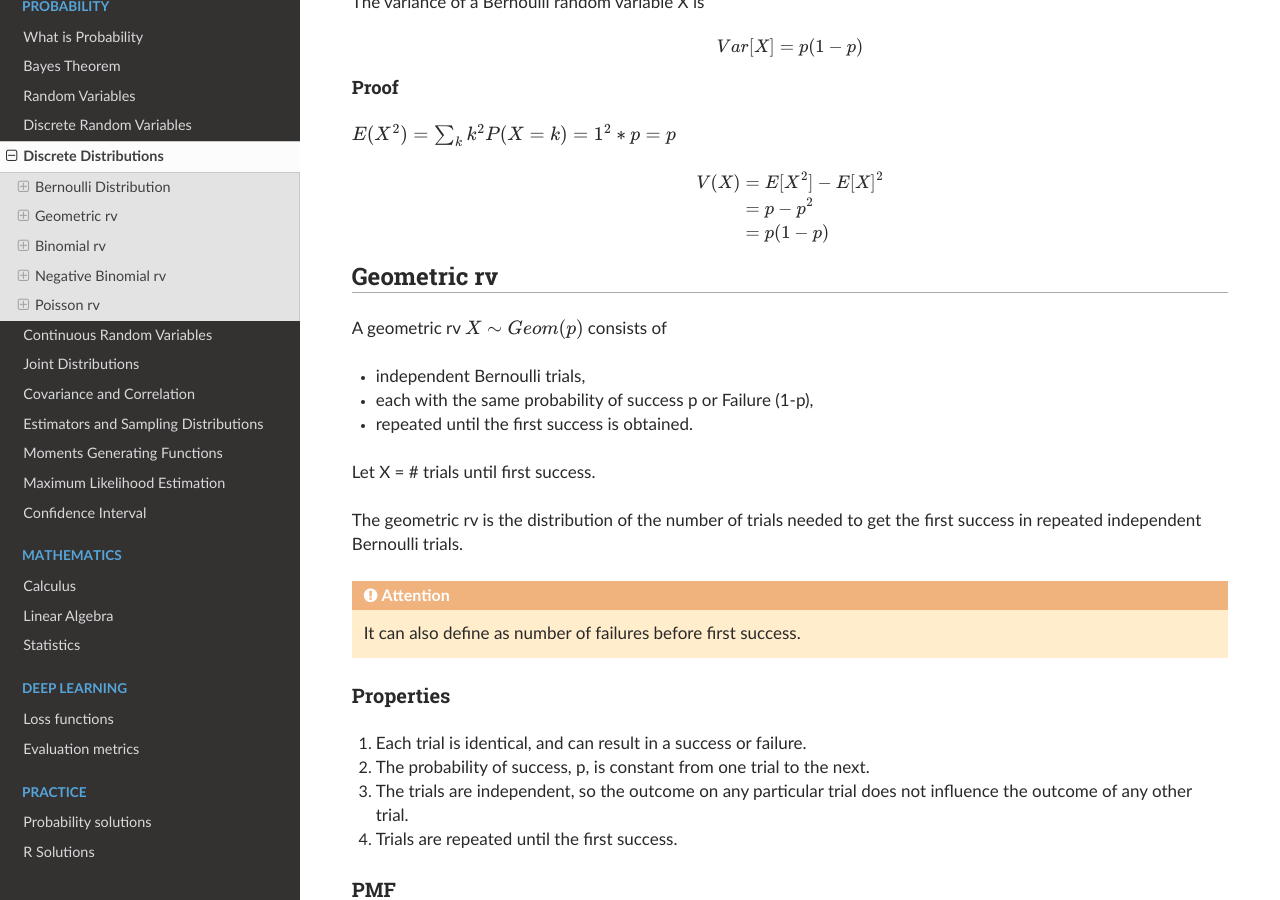
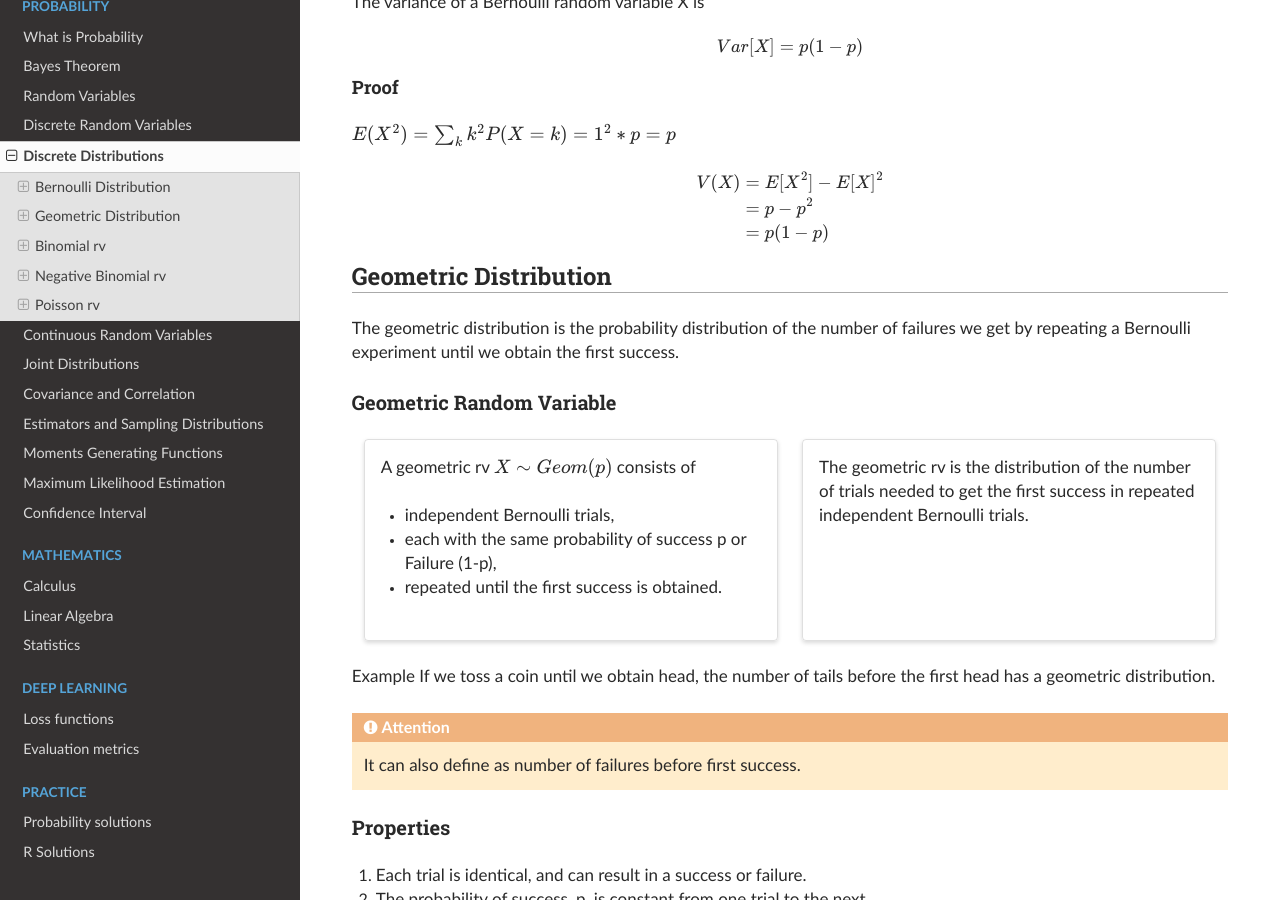
Before and after one commit to akkefa/ml-notes, a Sphinx documentation site: the page built from docs/probability/discrete_distributions.md, in a window 1280 px wide and 900 px high, scrolled down 1509 px. Built offline with Sphinx 7.4.7 and the Read the Docs theme 2.0.0, drawn with Linux system fonts in a browser that asks for light colours.

Commit message:
new changes

```diff
--- a/docs/probability/discrete_distributions.md
+++ b/docs/probability/discrete_distributions.md
@@ -81,18 +81,32 @@ V(X) &= {E}[X^2] - {E}[X]^2 \\
 &= p - p^2 \\ &= p(1-p)
 $$
 
-## Geometric rv
+## Geometric Distribution
 
+The geometric distribution is the probability distribution of the number of failures we get by repeating a Bernoulli
+experiment until we obtain the first success.
+
+### Geometric Random Variable
+
+::::{grid}
+
+:::{grid-item-card}
 A geometric rv $X \sim Geom(p)$ consists of
 
 - independent Bernoulli trials,
 - each with the same probability of success p or Failure (1-p),
 - repeated until the first success is obtained.
 
-Let X = # trials until first success.
+:::
 
+:::{grid-item-card}
 The geometric rv is the distribution of the number of trials needed to get the first success in repeated
 independent Bernoulli trials.
+:::
+
+::::
+
+Example If we toss a coin until we obtain head, the number of tails before the first head has a geometric distribution.
 
 :::{Attention}
 It can also define as number of failures before first success.
```
